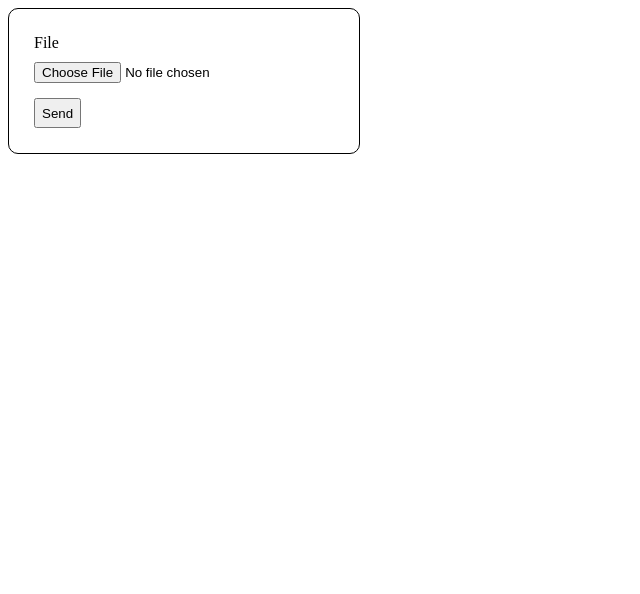
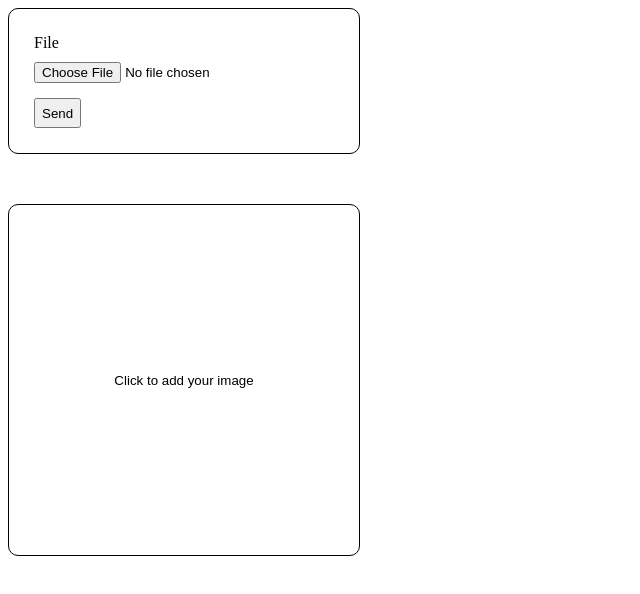
Before and after one commit to SvetaDanilchyk/if-js, a website: page lesson-15-form/index_form.html in a window 1280 px wide. Shown: the whole page, without its empty margins (0-640 px from the left). Drawn offline with Linux system fonts and the light colour scheme.

Commit message:
added task-6

```diff
--- a/lesson-15-form/form.js
+++ b/lesson-15-form/form.js
@@ -1,29 +1,56 @@
-const formEl = document.getElementById('form');
-const urlForm = 'https://if-student-api.onrender.com/api/file';
+const formEl = document.getElementById("form");
+const form = document.getElementById("form-img");
+const imageBtn = document.getElementById("img-btn");
+const fileEl = document.getElementById("file-img");
+const urlForm = "https://if-student-api.onrender.com/api/file";
 //const body = new FormData(formEl);
 
-formEl.addEventListener('submit', async event => {
+/* --------------add jpg-------------- */
+
+const imgEl = document.createElement("img");
+imgEl.setAttribute("src", "");
+imgEl.setAttribute("alt", "");
+imageBtn.addEventListener("click", () => {
+  fileEl.click();
+});
+
+fileEl.addEventListener("change", (event) => {
+  const file = event.target.files[0];
+  console.log(file);
+  console.log(file.name);
+  const reader = new FileReader();
+
+  reader.addEventListener("load", (e) => {
+    imgEl.setAttribute("src", e.target.result);
+    imgEl.setAttribute("alt", file.name);
+    imgEl.classList.add("form-img__img");
+
+    form.appendChild(imgEl);
+  });
+  reader.readAsDataURL(file);
+});
+/* ----------------------------- */
+formEl.addEventListener("submit", async (event) => {
   event.preventDefault();
 
   const fetchOptions = {
-    method: 'POST',
+    method: "POST",
     body: new FormData(formEl),
   };
 
   /*  const value = fetchOptions.body.get('file').name;
  console.log(`https://if-student-api.onrender.com/api/file/${value}`); */
 
-
   ///post
   const res = await fetch(urlForm, fetchOptions)
-    .then(response => {
+    .then((response) => {
       if (!response.ok) {
         throw new Error(response.statusText);
       }
       return response.json();
     })
-    .then(result => result)
-    .catch(error => console.log(error.message));
+    .then((result) => result)
+    .catch((error) => console.log(error.message));
 
   console.log(res);
 
@@ -50,11 +77,7 @@ formEl.addEventListener('submit', async event => {
     console.log(content);
     debugger; */
 
-
-
   // reader.readAsArrayBuffer(data.file);
   ///вывод файла ---------------------------------
   /////get
-
-
 });
--- a/lesson-15-form/index_form.html
+++ b/lesson-15-form/index_form.html
@@ -1,8 +1,8 @@
-<!DOCTYPE html>
+<!doctype html>
 <html lang="en">
   <head>
-    <meta charset="UTF-8">
-    <meta name="viewport" content="width=device-width, initial-scale=1.0">
+    <meta charset="UTF-8" />
+    <meta name="viewport" content="width=device-width, initial-scale=1.0" />
     <title>Form</title>
     <link rel="stylesheet" href="./main.css" />
   </head>
@@ -10,9 +10,15 @@
     <form id="form" class="form">
       <div class="form-el">
         <label for="file">File</label>
-            <input id="file" type="file" name="file">
+        <input id="file" type="file" name="file" />
       </div>
       <button type="submit">Send</button>
+    </form>
+
+    <form id="form-img" class="form-img">
+      <input id="file-img" type="file" hidden />
+      <button id="img-btn" type="button">Click to add your image</button>
+      <!-- <img class="img" src="../src/img/hotels-section/hostel.jpg" alt=""> -->
     </form>
     <script type="module" src="./form.js"></script>
   </body>
--- a/lesson-15-form/main.css
+++ b/lesson-15-form/main.css
@@ -5,12 +5,24 @@
   padding: 25px;
 }
 
-  .form-el>label {
+.form-img {
+  display: flex;
+  border: 1px solid black;
+  border-radius: 10px;
+  margin-top: 50px;
+  height: 300px;
+  width: 300px;
+  padding: 25px;
+  align-items: flex-end;
+  justify-content: space-around;
+}
+
+.form-el > label {
   display: flex;
   margin-bottom: 10px;
 }
 
-  .form-el>input {
+.form-el > input {
   display: flex;
   margin-bottom: 15px;
 }
@@ -18,3 +30,32 @@
 button {
   height: 30px;
 }
+
+.form-img {
+  position: relative;
+}
+
+.form-img > button {
+  display: block;
+  position: absolute;
+  top: 0;
+  bottom: 0;
+  left: 0;
+  right: 0;
+  margin: auto;
+  border: 1px solid white;
+  border-radius: 0px;
+  background-color: white;
+  cursor: pointer;
+  width: 50%;
+}
+
+.form-img__img {
+  display: block;
+  position: absolute;
+  top: 0;
+  left: 0;
+  height: 100%;
+  width: 100%;
+  border-radius: 10px;
+}
```
Also changed, not shown: src/js/homes.js (+11 -12 lines). Lines whose indentation alone changed are shown as unchanged.
